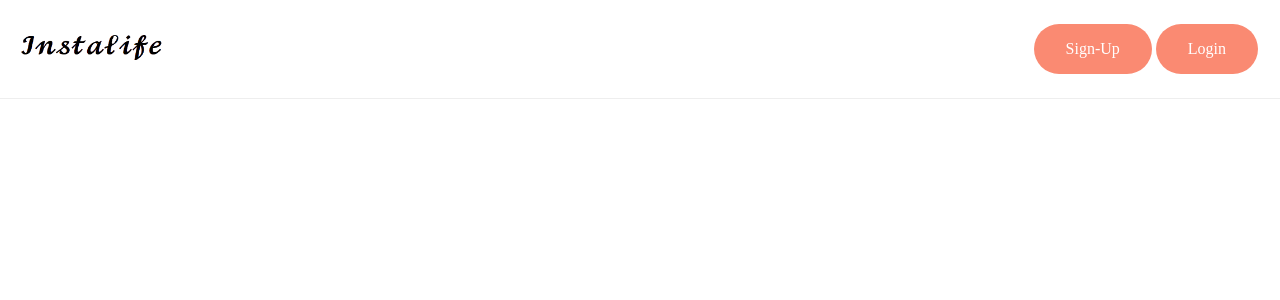
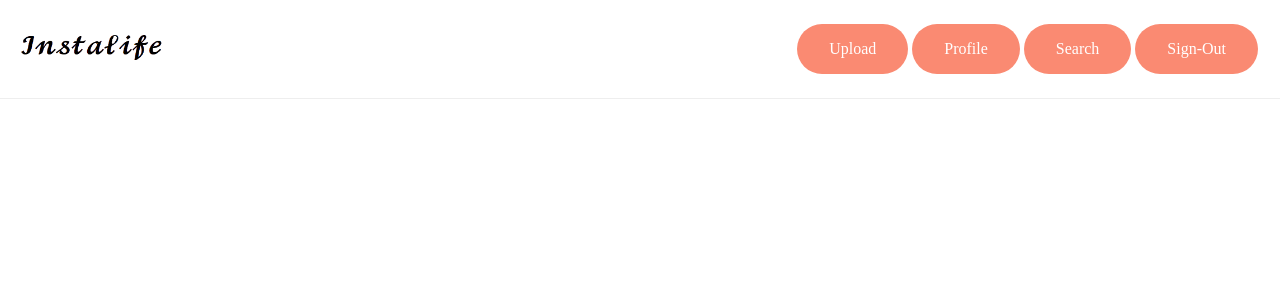
Before and after one commit to dimlil/Vue.js-examp-Instalife, a Vue app: page / in a window 1280 px wide. Both pictures are taken after a click on the button "Login". Shown: the top 300 px of the page. Built offline with nearby package versions, Linux system fonts and the light colour scheme.

Commit message:
feat/ added local storage

```diff
--- a/src/components/core/Header.vue
+++ b/src/components/core/Header.vue
@@ -5,11 +5,11 @@
       <button>
         <p>Sign-Up</p>
       </button>
-      <button>
+      <button @click="logIn">
         <p>Login</p>
       </button>
     </div>
-    <div v-if="isLogged">
+    <div v-else-if="isLogged">
       <button>
         <p>Upload</p>
       </button>
@@ -19,10 +19,11 @@
       <button>
         <p>Search</p>
       </button>
-      <button type="button">
+      <button @click="logOut">
         <p>Sign-Out</p>
       </button>
     </div>
+    <!-- {{ isLogged }} -->
   </header>
 </template>
 
@@ -33,11 +34,36 @@ export default {
   components: {
     Logo,
   },
-  data(){
+  data() {
     return {
-      isLogged:false
+      isLogged: false,
+    };
+  },
+  methods: {
+    logOut() {
+      localStorage.setItem("isLog", false);
+      this.isLogged = false;
+    },
+    logIn() {
+      localStorage.setItem("isLog", true);
+      this.isLogged = true;
+    },
+  },
+  computed: {
+    isLoggedUser: function () {
+      console.log(localStorage.getItem("isLog"));
+      return localStorage.getItem("isLog");
+    },
+  },
+  watch: {},
+  beforeMount: function () {
+    if (localStorage.getItem("isLog") == "false") {
+      this.isLogged = false;
     }
-  }
+    if (localStorage.getItem("isLog") == "true") {
+      this.isLogged = true;
+    }
+  },
 };
 </script>
 
```
